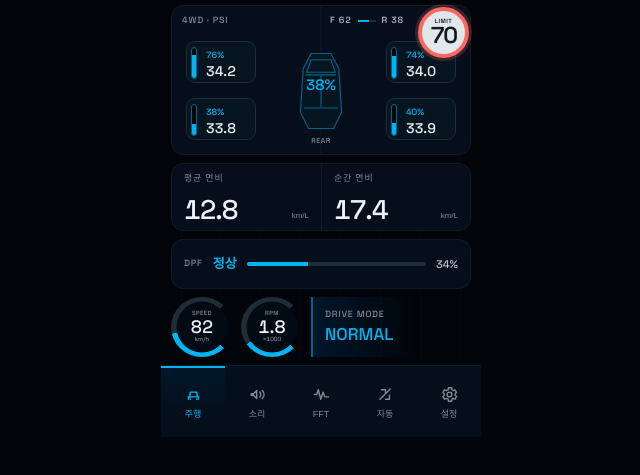
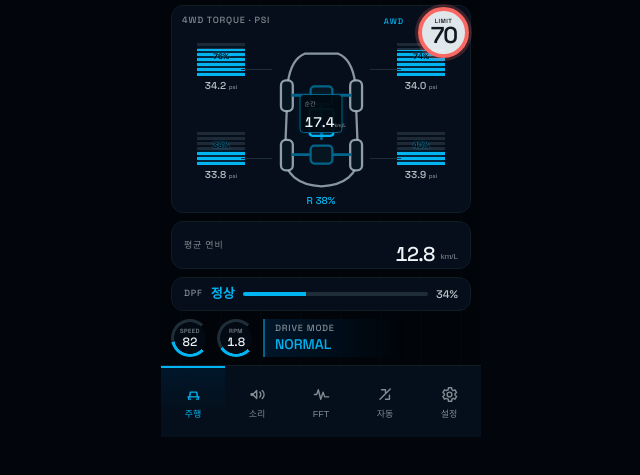
Before and after one commit to digitie/canview, a plain HTML site: page ui/prototype/index.html in a window 1280 px wide. Shown: the part 43-518 px from the top of the page, without its empty margins (319-959 px from the left). Drawn offline with Linux system fonts and the light colour scheme; a web font is replaced by a local one.

Commit message:
feat: enlarge OEM-style AWD display

```diff
--- a/ui/prototype/canview.css
+++ b/ui/prototype/canview.css
@@ -194,7 +194,7 @@ button { cursor: pointer; }
 }
 
 .drive-panel.is-active {
-  grid-template-rows: 150px 68px 50px 60px;
+  grid-template-rows: 208px 48px 34px 38px;
   gap: 8px;
 }
 
@@ -214,9 +214,7 @@ button { cursor: pointer; }
 .drivetrain-card {
   position: relative;
   overflow: hidden;
-  background:
-    linear-gradient(90deg, transparent 49.7%, var(--color-rule-2) 50%, transparent 50.3%),
-    rgb(6 16 28 / 93%);
+  background: rgb(6 16 28 / 93%);
 }
 
 .card-kicker {
@@ -228,116 +226,151 @@ button { cursor: pointer; }
 }
 
 .card-kicker strong {
-  display: flex;
-  align-items: center;
-  gap: 6px;
-  color: var(--color-ink-2);
-  font-size: 9px;
+  color: var(--color-accent);
+  font-family: var(--font-display);
+  font-size: 8px;
   font-weight: 500;
-}
-
-.card-kicker i {
-  width: 18px;
-  height: 2px;
-  background: linear-gradient(90deg, var(--color-accent) 62%, var(--color-rule) 62%);
+  letter-spacing: .12em;
 }
 
 .wheel-meter {
-  width: 70px;
-  height: 42px;
+  width: 62px;
+  height: 63px;
   position: absolute;
-  display: grid;
-  grid-template-columns: 8px 1fr;
-  grid-template-rows: 1fr 1fr;
-  column-gap: 7px;
+  display: flex;
+  flex-direction: column;
   align-items: center;
-  padding: 4px 6px 4px 4px;
-  border: 1px solid var(--color-rule);
-  border-radius: 9px;
-  background: var(--color-paper-3);
+  padding: 0;
+}
+
+.wheel-meter--fl { left: 18px; top: 35px; }
+.wheel-meter--fr { right: 18px; top: 35px; }
+.wheel-meter--rl { left: 18px; top: 124px; }
+.wheel-meter--rr { right: 18px; top: 124px; }
+
+.torque-stack {
+  width: 48px;
+  height: 35px;
+  position: relative;
+  background: repeating-linear-gradient(to top, rgb(95 112 127 / 28%) 0 3px, transparent 3px 5px);
   overflow: hidden;
 }
 
-.wheel-meter--fl { left: 14px; top: 35px; }
-.wheel-meter--fr { right: 14px; top: 35px; }
-.wheel-meter--rl { left: 14px; top: 92px; }
-.wheel-meter--rr { right: 14px; top: 92px; }
-
-.wheel-fill {
-  grid-row: 1 / 3;
-  width: 6px;
-  height: 32px;
-  align-self: center;
-  position: relative;
-  border: 1px solid var(--color-accent-line);
-  border-radius: 4px;
-  background: var(--color-paper);
-  overflow: hidden;
-}
-
-.wheel-fill::after {
+.torque-stack::after {
   content: "";
   position: absolute;
   inset: auto 0 0;
   height: var(--wheel-drive);
-  background: var(--color-accent);
+  background: repeating-linear-gradient(to top, var(--color-accent) 0 3px, transparent 3px 5px);
+  filter: drop-shadow(0 0 2px rgb(0 188 255 / 25%));
+  transition: height 280ms cubic-bezier(.2, .8, .2, 1);
 }
 
+.wheel-meter::after {
+  content: "";
+  width: 31px;
+  height: 1px;
+  position: absolute;
+  top: 28px;
+  background: var(--color-rule);
+}
+
+.wheel-meter--fl::after,
+.wheel-meter--rl::after { left: 51px; }
+
+.wheel-meter--fr::after,
+.wheel-meter--rr::after { right: 51px; }
+
 .wheel-meter em {
-  align-self: end;
-  color: var(--color-accent);
+  position: absolute;
+  top: 10px;
+  z-index: 1;
+  color: var(--color-paper);
   font-family: var(--font-display);
-  font-size: 9px;
+  font-size: 8px;
   font-style: normal;
+  font-weight: 600;
+  text-shadow: 0 0 3px var(--color-accent);
 }
 
 .wheel-meter strong {
-  align-self: start;
-  color: var(--color-ink);
+  margin-top: 3px;
+  color: var(--color-ink-2);
   font-family: var(--font-display);
-  font-size: 14px;
+  font-size: 10px;
   font-weight: 500;
 }
 
+.wheel-meter small { color: var(--color-muted); font-size: 6px; font-weight: 500; }
+
 .vehicle-plan {
-  width: 74px;
-  height: 110px;
+  width: 104px;
+  height: 174px;
   position: absolute;
   left: 50%;
-  top: 30px;
+  top: 27px;
   translate: -50% 0;
   display: grid;
   place-items: center;
 }
 
 .vehicle-plan svg {
-  width: 52px;
-  height: 84px;
-  fill: var(--color-paper-3);
-  stroke: var(--color-accent-line);
-  stroke-width: 1.25;
+  width: 91px;
+  height: 142px;
+  fill: none;
+  stroke: var(--color-ink-2);
+  stroke-width: 2.3;
+  stroke-linecap: round;
+  stroke-linejoin: round;
 }
 
-.vehicle-plan strong,
-.vehicle-plan span { position: absolute; font-family: var(--font-display); }
-
-.vehicle-plan strong {
-  top: 39px;
-  color: var(--color-accent);
-  font-size: 15px;
-  font-weight: 500;
+.vehicle-plan .vehicle-shell { stroke: rgb(174 189 201 / 78%); }
+.vehicle-plan .vehicle-wheel { fill: var(--color-paper-3); stroke: rgb(174 189 201 / 82%); }
+.vehicle-plan .driveline { stroke: var(--color-accent-line); stroke-width: 3; }
+.vehicle-plan .differential { fill: var(--color-paper-3); stroke: var(--color-accent-line); }
+.vehicle-plan .coupling { fill: rgb(0 188 255 / 9%); stroke: var(--color-accent); }
+.vehicle-instant {
+  position: absolute;
+  top: 61px;
+  left: 50%;
+  width: 43px;
+  height: 39px;
+  translate: -50% 0;
+  display: grid;
+  grid-template-columns: 1fr auto;
+  grid-template-rows: 10px 1fr;
+  align-items: end;
+  padding: 2px 4px 3px;
+  border: 1px solid var(--color-accent-line);
+  border-radius: 4px;
+  background: rgb(2 11 19 / 94%);
+  font-family: var(--font-display);
+  box-shadow: 0 0 8px rgb(0 188 255 / 9%);
 }
 
-.vehicle-plan span {
-  bottom: 1px;
+.vehicle-instant span {
+  grid-column: 1 / 3;
   color: var(--color-muted);
-  font-size: 7px;
-  letter-spacing: .08em;
+  font-family: var(--font-body);
+  font-size: 6px;
+  line-height: 1;
+}
+
+.vehicle-instant strong { color: var(--color-ink); font-size: 14px; font-weight: 500; line-height: 1; }
+.vehicle-instant small { color: var(--color-muted); font-size: 5px; padding-bottom: 1px; }
+
+.rear-coupling {
+  position: absolute;
+  bottom: 0;
+  color: var(--color-accent);
+  font-family: var(--font-display);
+  font-size: 10px;
+  font-weight: 500;
 }
 
 .economy-card {
   display: grid;
-  grid-template-columns: repeat(2, minmax(0, 1fr));
+  grid-template-columns: 1fr;
   overflow: hidden;
 }
 
@@ -346,19 +379,25 @@ button { cursor: pointer; }
   grid-template-columns: 1fr auto;
   grid-template-rows: auto 1fr;
   align-items: end;
-  padding: 9px 12px 7px;
+  padding: 5px 12px 4px;
 }
 
 .economy-card > div + div { border-left: 1px solid var(--color-rule-2); }
 
-.economy-card .micro-label { grid-column: 1 / 3; align-self: start; }
+.economy-card .micro-label { align-self: center; }
 
 .economy-card strong {
   font-family: var(--font-display);
-  font-size: 27px;
+  font-size: 20px;
   font-weight: 500;
   letter-spacing: -.04em;
   line-height: 1;
+}
+
+.economy-card > div {
+  grid-template-columns: 1fr auto auto;
+  grid-template-rows: 1fr;
+  gap: 6px;
 }
 
 .economy-card small { color: var(--color-muted); font-size: 8px; padding-bottom: 2px; }
@@ -367,7 +406,7 @@ button { cursor: pointer; }
   display: grid;
   grid-template-columns: auto auto minmax(0, 1fr) auto;
   align-items: center;
-  gap: 10px;
+  gap: 8px;
   padding: 0 12px;
 }
 
@@ -386,7 +425,7 @@ button { cursor: pointer; }
 .compact-round-gauges {
   min-width: 0;
   display: grid;
-  grid-template-columns: 62px 62px minmax(0, 1fr);
+  grid-template-columns: 38px 38px minmax(0, 1fr);
   gap: 8px;
 }
 
@@ -403,19 +442,19 @@ button { cursor: pointer; }
 }
 
 .round-gauge span { color: var(--color-muted); font-size: 6px; letter-spacing: .07em; }
-.round-gauge strong { font-size: 18px; font-weight: 500; line-height: 1; }
-.round-gauge small { color: var(--color-muted); font-size: 6px; }
+.round-gauge strong { font-size: 12px; font-weight: 500; line-height: 1; }
+.round-gauge small { display: none; }
 
 .drive-mode-readout {
   display: flex;
   flex-direction: column;
   justify-content: center;
-  padding: 0 12px;
+  padding: 0 10px;
   border-left: 2px solid var(--color-accent-line);
   background: linear-gradient(90deg, var(--color-accent-wash), transparent 68%);
 }
 
-.drive-mode-readout strong { margin-top: 3px; font-family: var(--font-display); font-size: 17px; font-weight: 500; }
+.drive-mode-readout strong { margin-top: 1px; font-family: var(--font-display); font-size: 14px; font-weight: 500; }
 .mode-normal { color: var(--color-accent); }
 
 .audio-panel.is-active {
--- a/ui/prototype/index.html
+++ b/ui/prototype/index.html
@@ -24,20 +24,27 @@
 
       <section class="screen-panel drive-panel is-active" id="screen-drive" data-screen="drive" aria-label="주행 상태">
         <article class="drivetrain-card" aria-label="4WD 토크 배분과 타이어 공기압">
-          <div class="card-kicker"><span>4WD · PSI</span><strong>F 62 <i></i> R 38</strong></div>
-          <div class="wheel-meter wheel-meter--fl" style="--wheel-drive: 76%"><span class="wheel-fill"></span><em>76%</em><strong>34.2</strong></div>
-          <div class="wheel-meter wheel-meter--fr" style="--wheel-drive: 74%"><span class="wheel-fill"></span><em>74%</em><strong>34.0</strong></div>
+          <div class="card-kicker"><span>4WD TORQUE · PSI</span><strong>AWD</strong></div>
+          <div class="wheel-meter wheel-meter--fl" style="--wheel-drive: 76%"><em>76%</em><span class="torque-stack"></span><strong>34.2 <small>psi</small></strong></div>
+          <div class="wheel-meter wheel-meter--fr" style="--wheel-drive: 74%"><em>74%</em><span class="torque-stack"></span><strong>34.0 <small>psi</small></strong></div>
           <div class="vehicle-plan" aria-hidden="true">
-            <svg viewBox="0 0 58 94"><path d="M18 5h22l9 17 3 49-9 18H15L6 71l3-49Z"/><path d="M12 29h34M10 66h38M18 12h22l5 14H13Z"/><path d="M29 30v35"/></svg>
-            <strong>38%</strong><span>REAR</span>
+            <svg viewBox="0 0 92 142">
+              <path class="vehicle-shell" d="M29 4C19 8 14 19 12 33L9 108c0 17 13 29 37 30 24-1 37-13 37-30l-3-75C78 19 73 8 63 4Z"/>
+              <rect class="vehicle-wheel" x="5" y="31" width="12" height="31" rx="5"/><rect class="vehicle-wheel" x="75" y="31" width="12" height="31" rx="5"/>
+              <rect class="vehicle-wheel" x="5" y="91" width="12" height="31" rx="5"/><rect class="vehicle-wheel" x="75" y="91" width="12" height="31" rx="5"/>
+              <path class="driveline" d="M17 46h19m20 0h19M46 55v35M17 106h19m20 0h19"/>
+              <rect class="differential" x="35" y="37" width="22" height="18" rx="4"/><rect class="differential" x="35" y="97" width="22" height="18" rx="4"/>
+              <rect class="coupling" x="34" y="60" width="24" height="27" rx="3"/>
+            </svg>
+            <div class="vehicle-instant"><span>순간</span><strong>17.4</strong><small>km/L</small></div>
+            <b class="rear-coupling">R 38%</b>
           </div>
-          <div class="wheel-meter wheel-meter--rl" style="--wheel-drive: 38%"><span class="wheel-fill"></span><em>38%</em><strong>33.8</strong></div>
-          <div class="wheel-meter wheel-meter--rr" style="--wheel-drive: 40%"><span class="wheel-fill"></span><em>40%</em><strong>33.9</strong></div>
+          <div class="wheel-meter wheel-meter--rl" style="--wheel-drive: 38%"><em>38%</em><span class="torque-stack"></span><strong>33.8 <small>psi</small></strong></div>
+          <div class="wheel-meter wheel-meter--rr" style="--wheel-drive: 40%"><em>40%</em><span class="torque-stack"></span><strong>33.9 <small>psi</small></strong></div>
         </article>
 
-        <article class="economy-card" aria-label="평균 및 순간 연비">
+        <article class="economy-card" aria-label="평균 연비 12.8 킬로미터 매 리터">
           <div><span class="micro-label">평균 연비</span><strong>12.8</strong><small>km/L</small></div>
-          <div><span class="micro-label">순간 연비</span><strong>17.4</strong><small>km/L</small></div>
         </article>
 
         <article class="dpf-card" aria-label="DPF 상태 정상">
```
Also changed, not shown: docs/automation-control.md (+1 -1 lines), docs/feature-design.md (+1 -1 lines), docs/ui-design.md (+5 -5 lines), README.md, docs/images/ui-drive.png, ui/lvgl/README.md, 1 other file.
